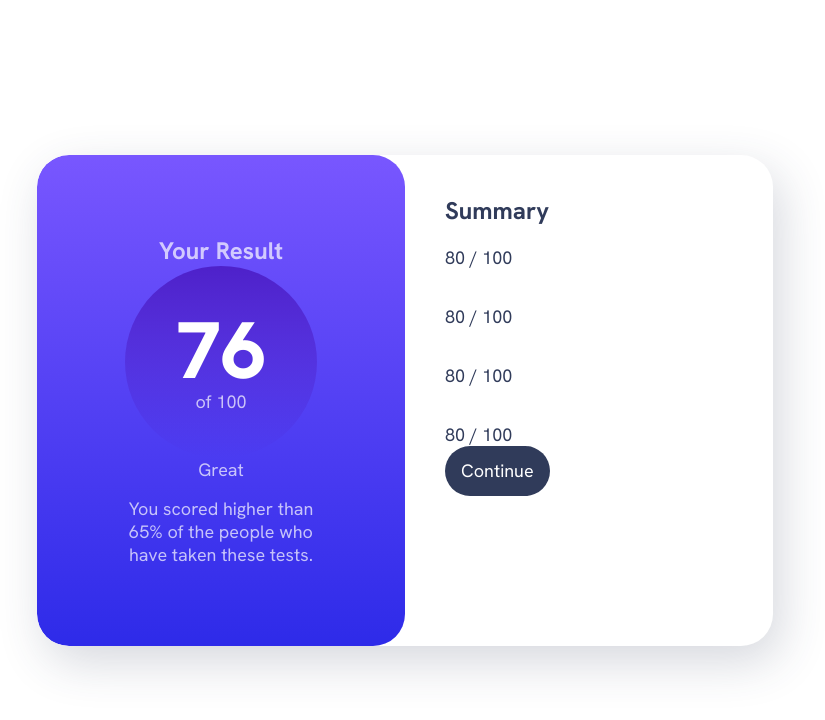
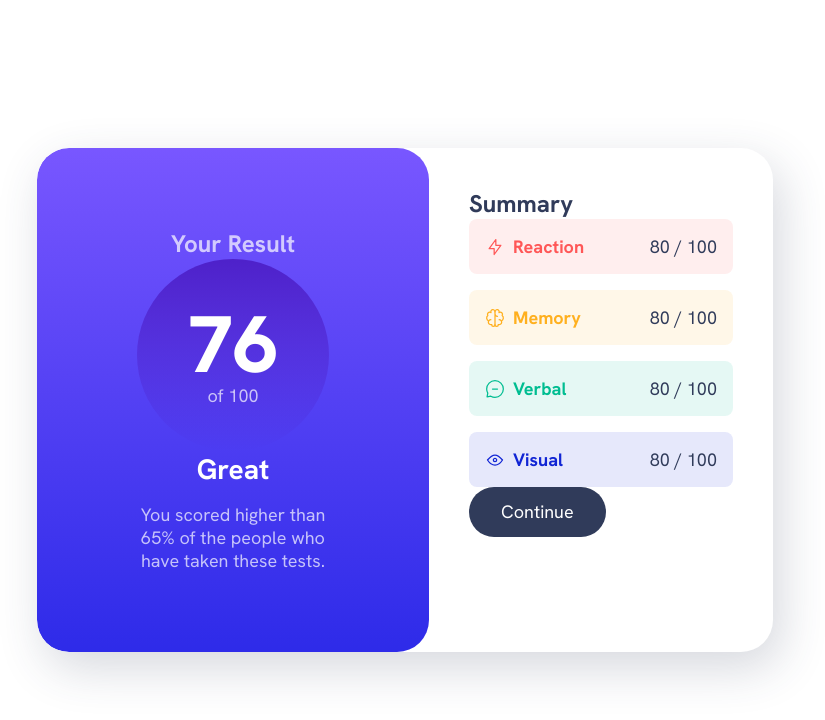
Before and after one commit to thmmahendra/result-summary, a plain HTML site: page index.html in a window 1280 px wide. Shown: the whole page, without its empty margins (235-1060 px from the left). Drawn offline with Linux system fonts and the light colour scheme.

Commit message:
Initial Commits

```diff
--- a/index.html
+++ b/index.html
@@ -36,11 +36,9 @@
                             <svg class="summary-icon" xmlns="http://www.w3.org/2000/svg" width="20" height="20"
                                 fill="none" viewBox="0 0 20 20">
                                 <path stroke-linecap="round" stroke-linejoin="round" stroke-width="1.25"
-                                    d="M10 11.667a1.667 1.667 0 1 0 0-3.334 1.667 1.667 0 0 0 0 3.334Z" />
-                                <path stroke-linecap="round" stroke-linejoin="round" stroke-width="1.25"
-                                    d="M17.5 10c-1.574 2.492-4.402 5-7.5 5s-5.926-2.508-7.5-5C4.416 7.632 6.66 5 10 5s5.584 2.632 7.5 5Z" />
+                                    d="M10.833 8.333V2.5l-6.666 9.167h5V17.5l6.666-9.167h-5Z" />
                             </svg>
-                            <h3 class="summary-item-title"></h3>
+                            <h3 class="summary-item-title">Reaction</h3>
                         </div>
                         <p class="summay-score">
                             <span>80</span> / 100
@@ -52,11 +50,13 @@
                             <svg class="summary-icon" xmlns="http://www.w3.org/2000/svg" width="20" height="20"
                                 fill="none" viewBox="0 0 20 20">
                                 <path stroke-linecap="round" stroke-linejoin="round" stroke-width="1.25"
-                                    d="M10 11.667a1.667 1.667 0 1 0 0-3.334 1.667 1.667 0 0 0 0 3.334Z" />
+                                    d="M5.833 11.667a2.5 2.5 0 1 0 .834 4.858" />
                                 <path stroke-linecap="round" stroke-linejoin="round" stroke-width="1.25"
-                                    d="M17.5 10c-1.574 2.492-4.402 5-7.5 5s-5.926-2.508-7.5-5C4.416 7.632 6.66 5 10 5s5.584 2.632 7.5 5Z" />
+                                    d="M3.553 13.004a3.333 3.333 0 0 1-.728-5.53m.025-.067a2.083 2.083 0 0 1 2.983-2.824m.199.054A2.083 2.083 0 1 1 10 3.75v12.917a1.667 1.667 0 0 1-3.333 0M10 5.833a2.5 2.5 0 0 0 2.5 2.5m1.667 3.334a2.5 2.5 0 1 1-.834 4.858" />
+                                <path stroke-linecap="round" stroke-linejoin="round" stroke-width="1.25"
+                                    d="M16.447 13.004a3.334 3.334 0 0 0 .728-5.53m-.025-.067a2.083 2.083 0 0 0-2.983-2.824M10 3.75a2.085 2.085 0 0 1 2.538-2.033 2.084 2.084 0 0 1 1.43 2.92m-.635 12.03a1.667 1.667 0 0 1-3.333 0" />
                             </svg>
-                            <h3 class="summary-item-title"></h3>
+                            <h3 class="summary-item-title">Memory</h3>
                         </div>
                         <p class="summay-score">
                             <span>80</span> / 100
@@ -68,11 +68,9 @@
                             <svg class="summary-icon" xmlns="http://www.w3.org/2000/svg" width="20" height="20"
                                 fill="none" viewBox="0 0 20 20">
                                 <path stroke-linecap="round" stroke-linejoin="round" stroke-width="1.25"
-                                    d="M10 11.667a1.667 1.667 0 1 0 0-3.334 1.667 1.667 0 0 0 0 3.334Z" />
-                                <path stroke-linecap="round" stroke-linejoin="round" stroke-width="1.25"
-                                    d="M17.5 10c-1.574 2.492-4.402 5-7.5 5s-5.926-2.508-7.5-5C4.416 7.632 6.66 5 10 5s5.584 2.632 7.5 5Z" />
+                                    d="M7.5 10h5M10 18.333A8.333 8.333 0 1 0 1.667 10c0 1.518.406 2.942 1.115 4.167l-.699 3.75 3.75-.699A8.295 8.295 0 0 0 10 18.333Z" />
                             </svg>
-                            <h3 class="summary-item-title"></h3>
+                            <h3 class="summary-item-title">Verbal</h3>
                         </div>
                         <p class="summay-score">
                             <span>80</span> / 100
@@ -88,7 +86,7 @@
                                 <path stroke-linecap="round" stroke-linejoin="round" stroke-width="1.25"
                                     d="M17.5 10c-1.574 2.492-4.402 5-7.5 5s-5.926-2.508-7.5-5C4.416 7.632 6.66 5 10 5s5.584 2.632 7.5 5Z" />
                             </svg>
-                            <h3 class="summary-item-title"></h3>
+                            <h3 class="summary-item-title">Visual</h3>
                         </div>
                         <p class="summay-score">
                             <span>80</span> / 100
--- a/style.css
+++ b/style.css
@@ -2,7 +2,7 @@
     font-family: 'HankenGrotesk';
     font-display: swap;
     font-weight: 100 900;
-    src: url(assets/fonts/HankenGrotesk-VariableFont_wght.ttf) format(truetype);
+    src: url('assets/fonts/HankenGrotesk-VariableFont_wght.ttf') format('truetype');
 }
 
 :root {
@@ -108,7 +108,7 @@ body {
     color: var(--clr-neutral-100);
     line-height: 1;
     background: var(--clr-neutral-700);
-    padding: 1rem 1rem;
+    padding: 1rem 2rem;
     border: 0;
     border-radius: 100vw;
     cursor: pointer;
@@ -122,9 +122,9 @@ body {
 .result-summary {
     --padding: 2.5rem;
     --border-radius: 2rem;
+
     max-width: 46rem;
     display: grid;
-
 }
 
 @media (min-width: 600px) {
@@ -137,16 +137,14 @@ body {
     }
 }
 
-.results,
-.summary {
-    padding: var(--padding);
-}
-
 .results {
     color: hsl(var(--clr-neutral-hsl-100), .7);
     text-align: center;
+    padding:
+        var(--padding) calc(var(--padding) * 1.5);
     background: var(--gradient-primary);
-    border-radius: 0 0 var(--border-radius) var(--border-radius);
+    border-radius:
+        0 0 var(--border-radius) var(--border-radius);
 }
 
 @media (min-width: 600px) {
@@ -172,3 +170,56 @@ body {
     line-height: 1;
     color: var(--clr-neutral-100);
 }
+
+.result-rank {
+    color: var(--clr-neutral-100);
+    font-size: var(--fs-700);
+    font-weight: var(--fw-bold);
+}
+
+.summary {
+    padding: var(--padding);
+}
+
+.summary-item {
+    display: flex;
+    justify-content: space-between;
+    align-items: center;
+    padding: 1rem;
+    border-radius: .5rem;
+    background-color: hsl(var(--item-color), .1);
+}
+
+.summary-item svg {
+    stroke: hsl(var(--item-color));
+}
+
+.summary-item-title {
+    color: hsl(var(--item-color));
+    font-weight: var(--fw-bold);
+}
+
+.summary-item[data-item-type="accent-1"] {
+    --item-color: var(--clr-accent-1);
+}
+
+.summary-item[data-item-type="accent-2"] {
+    --item-color: var(--clr-accent-2);
+}
+
+.summary-item[data-item-type="accent-3"] {
+    --item-color: var(--clr-accent-3);
+}
+
+.summary-item[data-item-type="accent-4"] {
+    --item-color: var(--clr-accent-4);
+}
+
+.summary-score {
+    font-weight: var(--fw-black);
+    color: hsl(var(--clr-neutral-hsl-700), .5);
+}
+
+.summary-score span {
+    color: var(--clr-neutral-700);
+}
```
